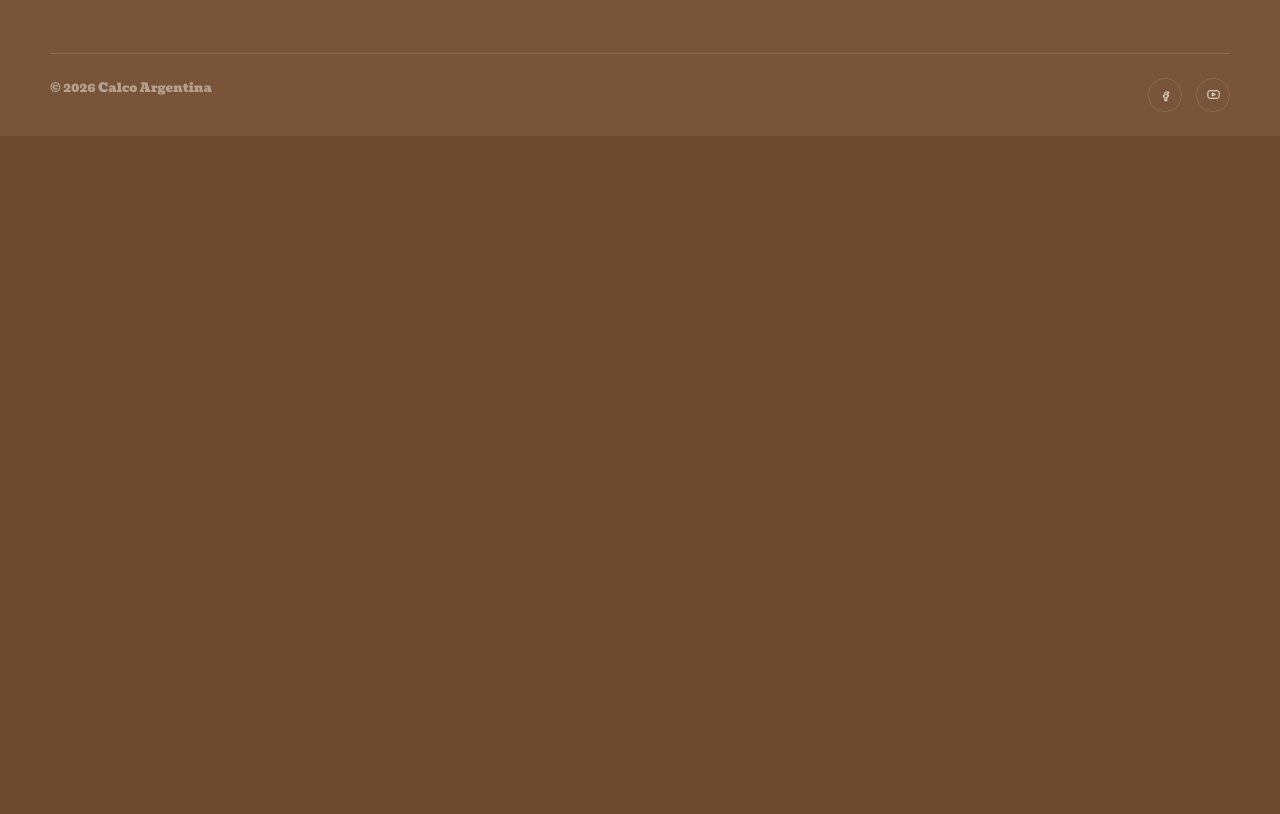
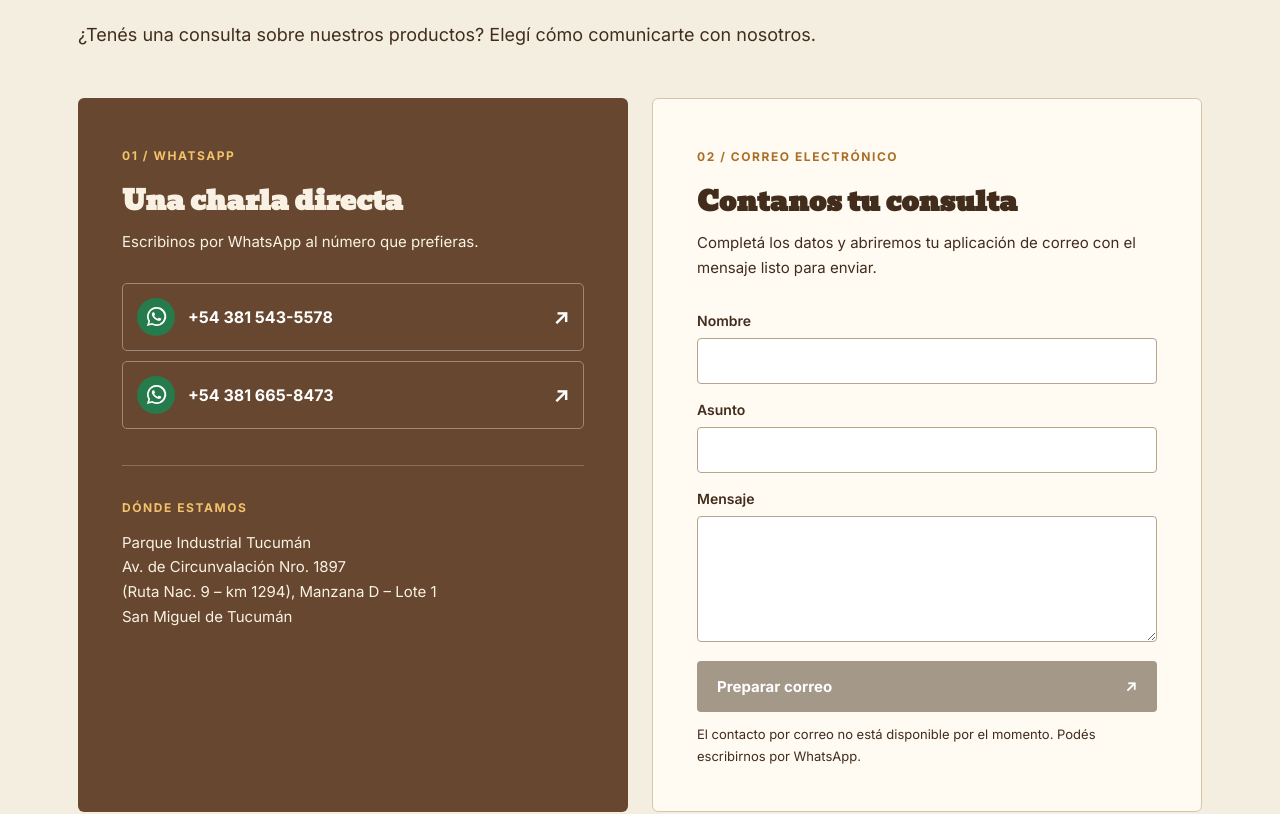
Before and after one commit to AgustinFuentesMa/Calco, a Next.js app: page / in a window 1280 px wide. Shown: the part 3948-4762 px from the top of the page. Before the commit the page ends 4084 px from the top, so only its background shows below. Built offline with nearby package versions, Linux system fonts and the light colour scheme.

Commit message:
Crear sección de contacto con WhatsApp y correo

```diff
--- a/app/globals.css
+++ b/app/globals.css
@@ -642,3 +642,38 @@ footer {
     gap: 30px;
   }
 }
+/* CONTACTO */
+.contacto { background: var(--rice); color: #422d1d; padding: 110px 0; scroll-margin-top: 90px; }
+.contacto-heading { max-width: 740px; margin-bottom: 48px; }
+.contacto-kicker, .contacto-label { font-family: var(--font-inter), sans-serif; font-size: 12px; font-weight: 700; letter-spacing: .13em; text-transform: uppercase; }
+.contacto-kicker { color: #925b19; }
+.contacto-heading h2 { font-size: clamp(40px, 6vw, 68px); line-height: 1.1; margin: 16px 0; }
+.contacto-heading p, .contacto-grid p { font-family: var(--font-inter), sans-serif; line-height: 1.65; }
+.contacto-heading p { font-size: 18px; }
+.contacto-grid { display: grid; grid-template-columns: 1fr 1fr; gap: 24px; align-items: stretch; }
+.contacto-whatsapp, .contacto-correo { padding: clamp(24px, 4vw, 44px); border-radius: 6px; }
+.contacto-whatsapp { background: #67472f; color: #f9f2e4; }
+.contacto-correo { background: #fffaf2; border: 1px solid #d6c5aa; }
+.contacto-label { color: #aa6e26; }
+.contacto-whatsapp .contacto-label { color: #f2c26d; }
+.contacto-grid h3 { font-size: clamp(21px, 2.3vw, 27px); line-height: 1.3; margin: 16px 0 12px; }
+.contacto-grid p { font-size: 15px; }
+.contacto-numeros { display: grid; gap: 10px; margin-top: 28px; }
+.contacto-numero { display: flex; align-items: center; gap: 13px; padding: 14px; color: #fff; border: 1px solid rgba(255,255,255,.35); border-radius: 5px; font: 700 16px var(--font-inter), sans-serif; transition: background .2s; }
+.contacto-numero:hover { background: rgba(255,255,255,.12); }
+.contacto-whatsapp-icon { display: grid; place-items: center; flex: 0 0 38px; height: 38px; border-radius: 50%; background: #257b4b; }
+.contacto-whatsapp-icon svg { width: 23px; height: 23px; }
+.contacto-flecha { margin-left: auto; font-size: 20px; }
+.contacto-ubicacion { border-top: 1px solid rgba(255,255,255,.22); padding-top: 28px; margin-top: 36px; }
+.contacto-ubicacion p { margin-top: 12px; }
+.contacto-correo form { display: grid; gap: 9px; margin-top: 24px; }
+.contacto-correo label { font: 600 14px var(--font-inter), sans-serif; margin-top: 8px; }
+.contacto-correo input, .contacto-correo textarea { width: 100%; border: 1px solid #b5a58f; border-radius: 4px; padding: 12px; background: white; color: #302014; font: 16px var(--font-inter), sans-serif; }
+.contacto-correo textarea { resize: vertical; min-height: 125px; }
+.contacto-correo button { border: 0; border-radius: 4px; padding: 16px 20px; background: #67472f; color: white; font: 700 15px var(--font-inter), sans-serif; cursor: pointer; text-align: left; margin-top: 10px; }
+.contacto-correo button span { float: right; }
+.contacto-correo button:hover:not(:disabled) { background: #422d1d; }
+.contacto-correo button:disabled { background: #a49888; cursor: not-allowed; }
+.contacto-correo .contacto-aviso, .contacto-correo .contacto-ayuda { font-size: 13px; margin-top: 3px; }
+.contacto a:focus-visible, .contacto input:focus-visible, .contacto textarea:focus-visible, .contacto button:focus-visible { outline: 3px solid #b9832a; outline-offset: 3px; }
+@media (max-width: 760px) { .contacto { padding: 70px 0; } .contacto-heading { margin-bottom: 30px; } .contacto-grid { grid-template-columns: 1fr; } }
--- a/app/page.tsx
+++ b/app/page.tsx
@@ -4,6 +4,7 @@ import Marcas from "@/components/Marcas";
 import Productos from "@/components/Productos";
 import QuienesSomos from "@/components/QuienesSomos";
 import Footer from "@/components/Footer";
+import Contacto from "@/components/Contacto";
 
 export default function Home() {
   return (
@@ -13,6 +14,7 @@ export default function Home() {
       <Marcas />
       <Productos />
       <QuienesSomos />
+      <Contacto />
       <Footer />
     </>
   );
--- /dev/null
+++ b/components/Contacto.tsx
@@ -0,0 +1,79 @@
+"use client";
+
+import { useState, type FormEvent } from "react";
+
+const telefonos = [
+  { numero: "+54 381 543-5578", whatsapp: "5493815435578" },
+  { numero: "+54 381 665-8473", whatsapp: "5493816658473" },
+];
+const correo = process.env.NEXT_PUBLIC_CONTACT_EMAIL?.trim() ?? "";
+
+function WhatsAppIcon() {
+  return (
+    <svg viewBox="0 0 24 24" fill="currentColor" aria-hidden="true">
+      <path d="M12.04 2a9.91 9.91 0 0 0-8.58 14.88L2 22l5.26-1.38A9.96 9.96 0 1 0 12.04 2Zm0 18.1a8.12 8.12 0 0 1-4.14-1.13l-.3-.18-3.12.82.83-3.04-.2-.31A8.13 8.13 0 1 1 12.04 20.1Zm4.46-6.08c-.24-.12-1.44-.71-1.66-.79-.22-.08-.38-.12-.54.12-.16.24-.63.79-.77.95-.14.16-.28.18-.52.06-.24-.12-1.03-.38-1.96-1.21a7.4 7.4 0 0 1-1.36-1.69c-.14-.24-.02-.37.1-.49.1-.11.24-.28.36-.42.12-.14.16-.24.24-.4.08-.16.04-.3-.02-.42-.06-.12-.54-1.3-.74-1.78-.2-.47-.4-.41-.54-.42h-.46c-.16 0-.42.06-.64.3-.22.24-.84.82-.84 2s.86 2.33.98 2.49c.12.16 1.69 2.58 4.1 3.62.57.25 1.02.39 1.36.5.57.18 1.1.15 1.51.09.46-.07 1.44-.59 1.65-1.16.2-.57.2-1.06.14-1.16-.06-.1-.22-.16-.46-.28Z" />
+    </svg>
+  );
+}
+
+export default function Contacto() {
+  const [nombre, setNombre] = useState("");
+  const [asunto, setAsunto] = useState("");
+  const [mensaje, setMensaje] = useState("");
+  const correoDisponible = /^[^\s@]+@[^\s@]+\.[^\s@]+$/.test(correo);
+
+  function prepararCorreo(event: FormEvent<HTMLFormElement>) {
+    event.preventDefault();
+    if (!correoDisponible) return;
+    const cuerpo = `Hola, soy ${nombre.trim()}.\n\n${mensaje.trim()}`;
+    const params = new URLSearchParams({ subject: asunto.trim(), body: cuerpo });
+    window.location.href = `mailto:${correo}?${params.toString()}`;
+  }
+
+  return (
+    <section id="contacto" className="contacto" aria-labelledby="contacto-titulo">
+      <div className="wrap">
+        <div className="contacto-heading">
+          <span className="contacto-kicker">Estamos para ayudarte</span>
+          <h2 id="contacto-titulo">Hablemos.</h2>
+          <p>¿Tenés una consulta sobre nuestros productos? Elegí cómo comunicarte con nosotros.</p>
+        </div>
+        <div className="contacto-grid">
+          <div className="contacto-whatsapp">
+            <span className="contacto-label">01 / WHATSAPP</span>
+            <h3>Una charla directa</h3>
+            <p>Escribinos por WhatsApp al número que prefieras.</p>
+            <div className="contacto-numeros">
+              {telefonos.map(({ numero, whatsapp }) => (
+                <a key={whatsapp} className="contacto-numero" href={`https://wa.me/${whatsapp}?text=${encodeURIComponent("Hola, quisiera hacer una consulta sobre los productos de Calco.")}`} target="_blank" rel="noopener noreferrer" aria-label={`Escribir por WhatsApp al ${numero} (abre una pestaña nueva)`}>
+                  <span className="contacto-whatsapp-icon"><WhatsAppIcon /></span>
+                  <span>{numero}</span><span className="contacto-flecha" aria-hidden="true">↗</span>
+                </a>
+              ))}
+            </div>
+            <div className="contacto-ubicacion">
+              <span className="contacto-label">DÓNDE ESTAMOS</span>
+              <p>Parque Industrial Tucumán<br />Av. de Circunvalación Nro. 1897<br />(Ruta Nac. 9 – km 1294), Manzana D – Lote 1<br />San Miguel de Tucumán</p>
+            </div>
+          </div>
+          <div className="contacto-correo">
+            <span className="contacto-label">02 / CORREO ELECTRÓNICO</span>
+            <h3>Contanos tu consulta</h3>
+            <p>Completá los datos y abriremos tu aplicación de correo con el mensaje listo para enviar.</p>
+            <form onSubmit={prepararCorreo}>
+              <label htmlFor="contacto-nombre">Nombre</label>
+              <input id="contacto-nombre" value={nombre} onChange={(event) => setNombre(event.target.value)} autoComplete="name" maxLength={100} required />
+              <label htmlFor="contacto-asunto">Asunto</label>
+              <input id="contacto-asunto" value={asunto} onChange={(event) => setAsunto(event.target.value)} maxLength={150} required />
+              <label htmlFor="contacto-mensaje">Mensaje</label>
+              <textarea id="contacto-mensaje" value={mensaje} onChange={(event) => setMensaje(event.target.value)} rows={5} maxLength={3000} required />
+              <button type="submit" disabled={!correoDisponible}>Preparar correo <span aria-hidden="true">↗</span></button>
+              {!correoDisponible && <p className="contacto-aviso">El contacto por correo no está disponible por el momento. Podés escribirnos por WhatsApp.</p>}
+              {correoDisponible && <p className="contacto-ayuda">Revisá y enviá el mensaje desde tu aplicación de correo.</p>}
+            </form>
+          </div>
+        </div>
+      </div>
+    </section>
+  );
+}
--- a/components/Footer.tsx
+++ b/components/Footer.tsx
@@ -1,6 +1,6 @@
 export default function Footer() {
   return (
-    <footer id="contacto">
+    <footer>
       <div className="wrap foot-grid">
         <div>
           <h4>Calco Argentina</h4>
```
Also changed, not shown: 2 other files (tests, documents, lock files or other folders).
